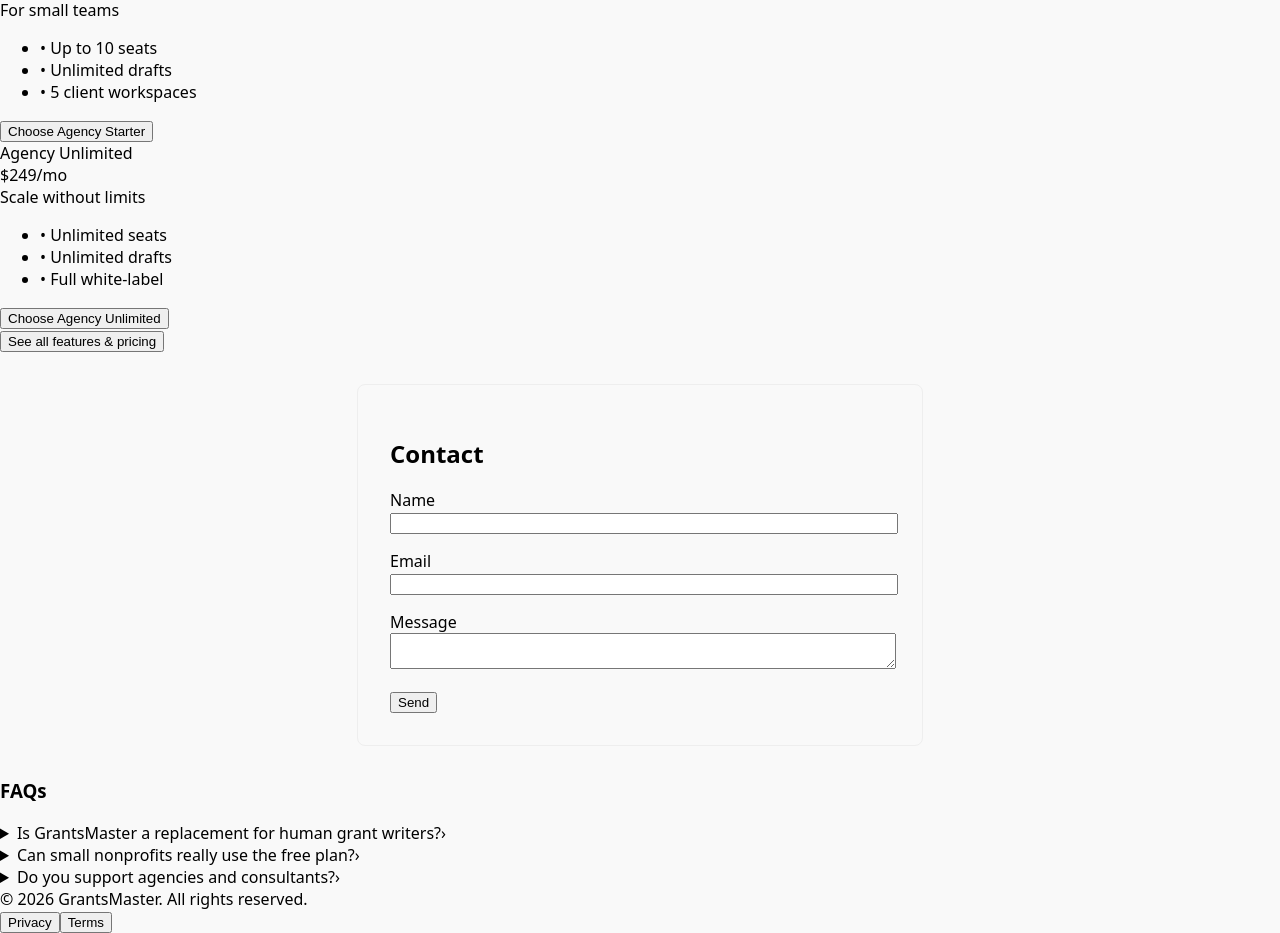
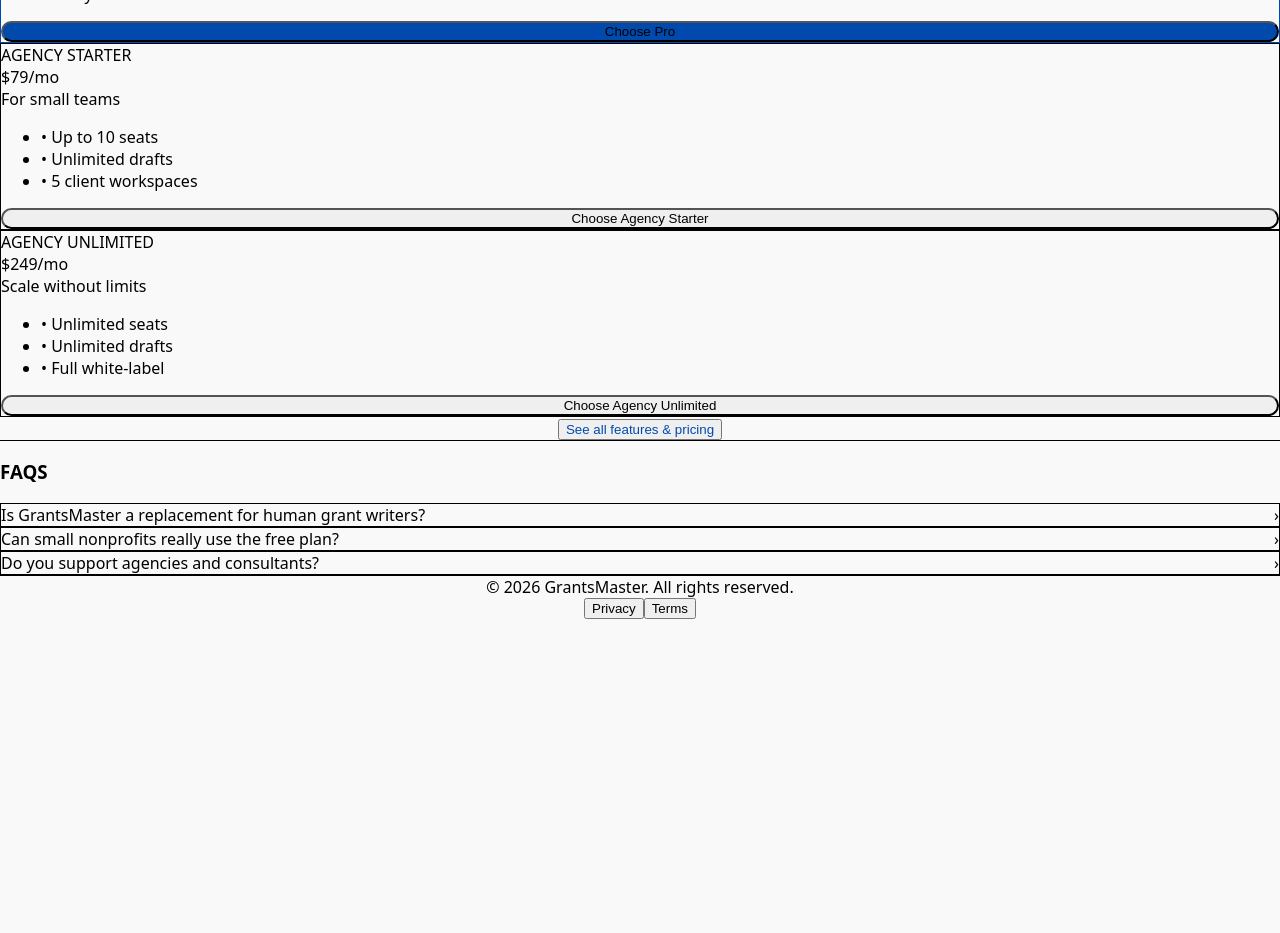
Before and after one commit to Papsybeatz/grants-master-landing, a React (Vite) app in the folder GrantsMasterVite/: page / in a window 1280 px wide. Shown: the part 1480-2413 px from the top of the page. After the commit the page ends 2099 px from the top, so only its background shows below. Built offline with nearby package versions, Linux system fonts and the light colour scheme.

Commit message:
Fix Tailwind config, diagnostics, and UI rendering issues

```diff
--- a/GrantsMasterVite/package.json
+++ b/GrantsMasterVite/package.json
@@ -40,7 +40,11 @@
   ],
   "license": "MIT",
   "devDependencies": {
+    "@tailwindcss/postcss": "^4.1.18",
     "@vitejs/plugin-react": "^5.1.2",
+    "autoprefixer": "^10.4.23",
+    "postcss": "^8.5.6",
+    "tailwindcss": "^4.1.18",
     "vite": "^7.3.1"
   }
 }
--- /dev/null
+++ b/GrantsMasterVite/postcss.config.js
@@ -0,0 +1,6 @@
+module.exports = {
+  plugins: {
+    '@tailwindcss/postcss': {},
+    autoprefixer: {},
+  },
+};
--- a/GrantsMasterVite/src/components/LandingPage.jsx
+++ b/GrantsMasterVite/src/components/LandingPage.jsx
@@ -1,5 +1,6 @@
+
+
 import React from "react";
-import ContactSalesPage from './ContactSalesPage';
 import LanguageSelector from './LanguageSelector';
 
 const FeatureCard = ({ title, description }) => (
@@ -227,17 +228,9 @@
           </div>
         </section>
 
-        {/* CONTACT & FAQ */}
-        <section id="contact" className="border-t border-slate-200 bg-white">
+        {/* FAQ */}
+        <section id="faq" className="border-t border-slate-200 bg-white">
           <div className="mx-auto max-w-5xl px-4 py-14 md:py-18">
-            <div className="flex flex-col gap-10 md:flex-row md:items-start md:justify-between">
-              {/* Contact */}
-              <div className="max-w-md">
-                <ContactSalesPage />
-              </div>
-
-              {/* FAQ */}
-              <div className="w-full max-w-md">
             <h3 className="text-sm font-semibold uppercase tracking-wide text-slate-500">
               FAQs
             </h3>
@@ -254,8 +247,6 @@
                 question="Do you support agencies and consultants?"
                 answer="Absolutely. Agency plans include multiple seats, client workspaces, and white‑label options."
               />
-                </div>
-              </div>
             </div>
           </div>
         </section>
--- a/GrantsMasterVite/src/index.css
+++ b/GrantsMasterVite/src/index.css
@@ -1,3 +1,8 @@
+
+@tailwind base;
+@tailwind components;
+@tailwind utilities;
+
 body {
   margin: 0;
   font-family: system-ui, sans-serif;
--- /dev/null
+++ b/GrantsMasterVite/tailwind.config.js
@@ -0,0 +1,11 @@
+/** @type {import('tailwindcss').Config} */
+module.exports = {
+  content: [
+    "./index.html",
+    "./src/**/*.{js,jsx,ts,tsx}"
+  ],
+  theme: {
+    extend: {},
+  },
+  plugins: [],
+};
```
Also changed, not shown: 6 other files (tests, documents, lock files or other folders). Lines whose indentation alone changed are shown as unchanged.
